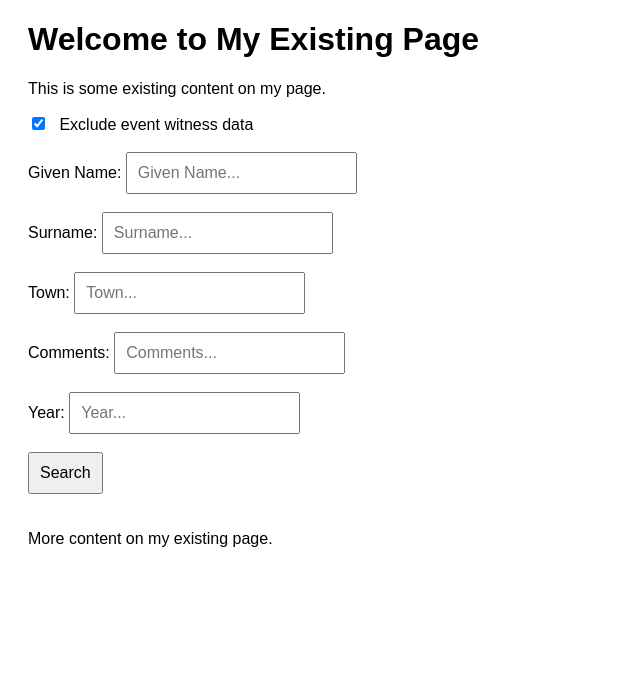
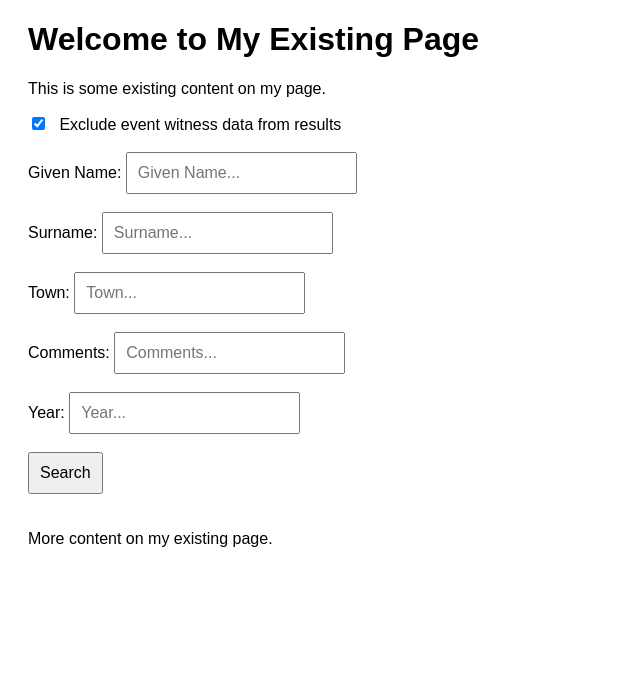
Before and after one commit to djwile/ihringen, a Python web app: template search_app/templates/embed-search_app.html in a window 1280 px wide. Shown: the top 694 px of the page, without its empty margins (0-640 px from the left). Run offline with Jinja, Linux system fonts and the light colour scheme; the template is opened without the code that fills it, so the values that code supplies are empty.

Commit message:
Update embed-search_app.html
minor change to text

```diff
--- a/search_app/templates/embed-search_app.html
+++ b/search_app/templates/embed-search_app.html
@@ -41,7 +41,7 @@
         <!-- CSV Data Filter Form -->
         <form method="POST">
             <div class="search-container">
-                <input type="checkbox" name="witness-ind" checked> Exclude event witness data<br><br>
+                <input type="checkbox" name="witness-ind" checked> Exclude event witness data from results<br><br>
 
                 <label for="search-input-given-name">Given Name:</label>
                 <input type="text" name="search-input-given-name" placeholder="Given Name..."><br><br>
```
